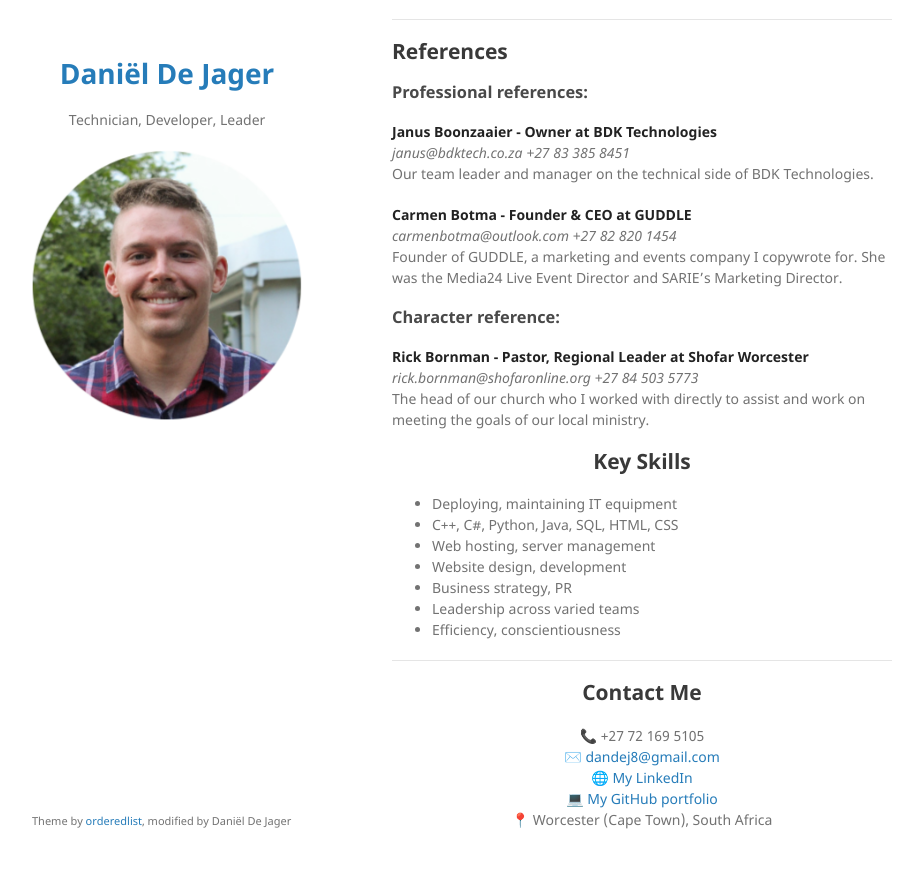
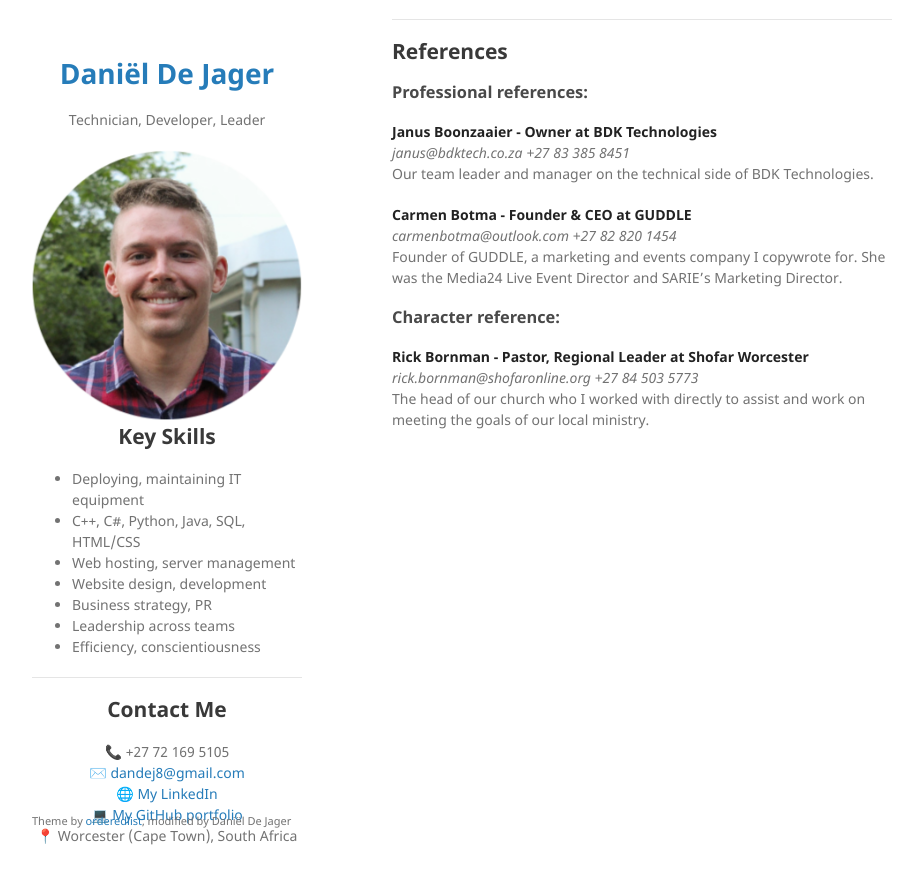
Before and after one commit to TenHunt/tenhunt.github.io, a Jekyll site: the page built from index.md, in a window 1280 px wide and 900 px high, scrolled down 1209 px. Shown: the top 884 px of the window, without its empty margins (178-1101 px from the left). Built offline with Jekyll 4.4.1, drawn with Linux system fonts in a browser that asks for light colours; our own code applies the rules of GitHub Pages for plain Markdown files.

Commit message:
Nitty gritty changes
Included moving some content back to head

```diff
--- a/_layouts/default.html
+++ b/_layouts/default.html
@@ -38,19 +38,15 @@
           <li><a href="{{ site.github.repository_url }}">View On <strong>GitHub</strong></a></li>
         </ul>
         {% endif %}
-      </header>
-      <section>
 
-      {{ content }}
-
-	  <h2 class="align-head">Key Skills</h2>
+		<h2 class="align-head">Key Skills</h2>
 		<ul>
 			<li>Deploying, maintaining IT equipment</li>
-			<li>C++, C#, Python, Java, SQL, HTML, CSS</li>
+			<li>C++, C#, Python, Java, SQL, HTML/CSS</li>
 			<li>Web hosting, server management</li>
 			<li>Website design, development</li>
 			<li>Business strategy, PR</li>
-			<li>Leadership across varied teams</li>
+			<li>Leadership across teams</li>
 			<li>Efficiency, conscientiousness</li>
 		</ul>
 
@@ -63,6 +59,10 @@
 		💻 <a href="https://github.com/tenhunt/portfolio" target="_blank">My GitHub portfolio</a><br>
 		📍 Worcester (Cape Town), South Africa
 		</p>
+      </header>
+      <section>
+
+      {{ content }}
 
       </section>
       <footer>
```
